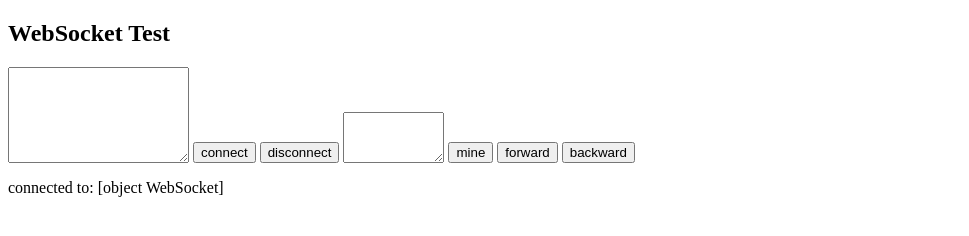
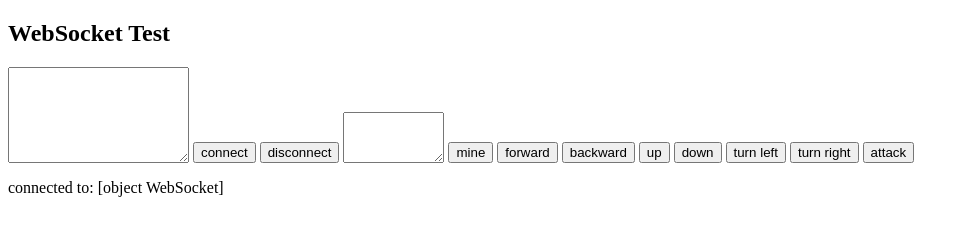
Before and after one commit to Andon1379/TurtleController, a website: page web_client/index.html in a window 1280 px wide. Shown: the whole page, without its empty margins (0-969 px from the left). Drawn offline with Linux system fonts and the light colour scheme.

Commit message:
more buttons for turtle functionality

```diff
--- a/web_client/index.html
+++ b/web_client/index.html
@@ -15,6 +15,11 @@
     <button onclick="send_exec('turtle.dig()');">mine</button>
     <button onclick="send_exec('turtle.forward()');">forward</button>
     <button onclick="send_exec('turtle.back()');">backward</button>
+    <button onclick="send_exec('turtle.up()');">up</button>
+    <button onclick="send_exec('turtle.down()');">down</button>
+    <button onclick="send_exec('turtle.turnLeft()');">turn left</button>
+    <button onclick="send_exec('turtle.turnRight()');">turn right</button>
+    <button onclick="send_exec('turtle.attack()');">attack</button>
     <p id=connected_status>
     </p>
 </div>
```
